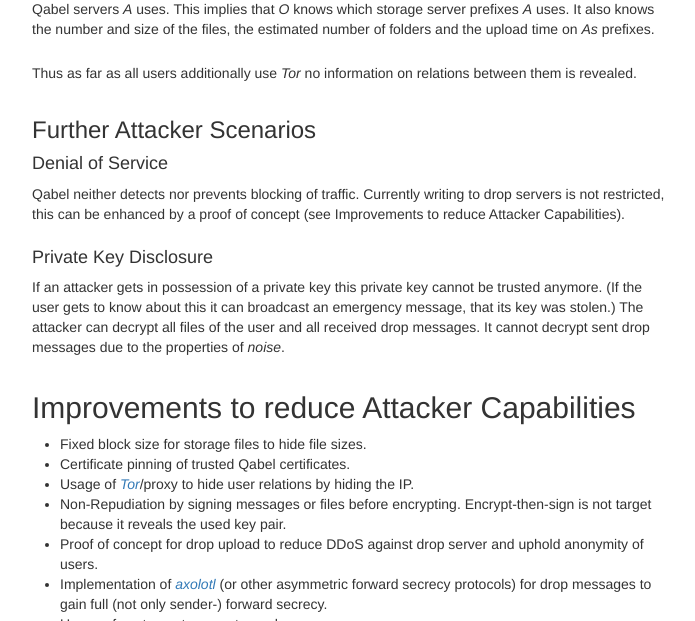
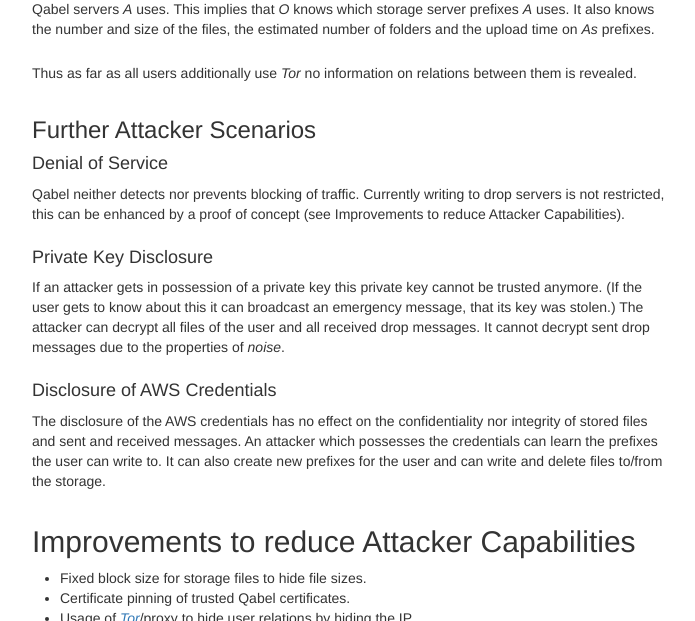
Before and after one commit to Qabel/qabel.github.io, a Jekyll site: the page built from _docs/Threat-Model.md, in a window 1280 px wide and 900 px high, scrolled down 2809 px, cut to the strip 73-694 px from the top of the window. Shown: the whole strip, without its empty margins (338-1033 px from the left). Built offline with Jekyll 4.4.1, drawn with Linux system fonts in a browser that asks for light colours; Markdown is read by kramdown in place of the engine named in the settings.

Commit message:
added aws credential disclosure section

```diff
--- a/_docs/Threat-Model.md
+++ b/_docs/Threat-Model.md
@@ -75,6 +75,9 @@
 If an attacker gets in possession of a private key this private key cannot be trusted anymore. (If the user gets to know about this it can broadcast an emergency message, that its key was stolen.)
 The attacker can decrypt all files of the user and all received drop messages. It cannot decrypt sent drop messages due to the properties of *noise*.
 
+####Disclosure of AWS Credentials
+The disclosure of the AWS credentials has no effect on the confidentiality nor integrity of stored files and sent and received messages. An attacker which possesses the credentials can learn the prefixes the user can write to. It can also create new prefixes for the user and can write and delete files to/from the storage.
+
 ##Improvements to reduce Attacker Capabilities
 
 * Fixed block size for storage files to hide file sizes.
```
